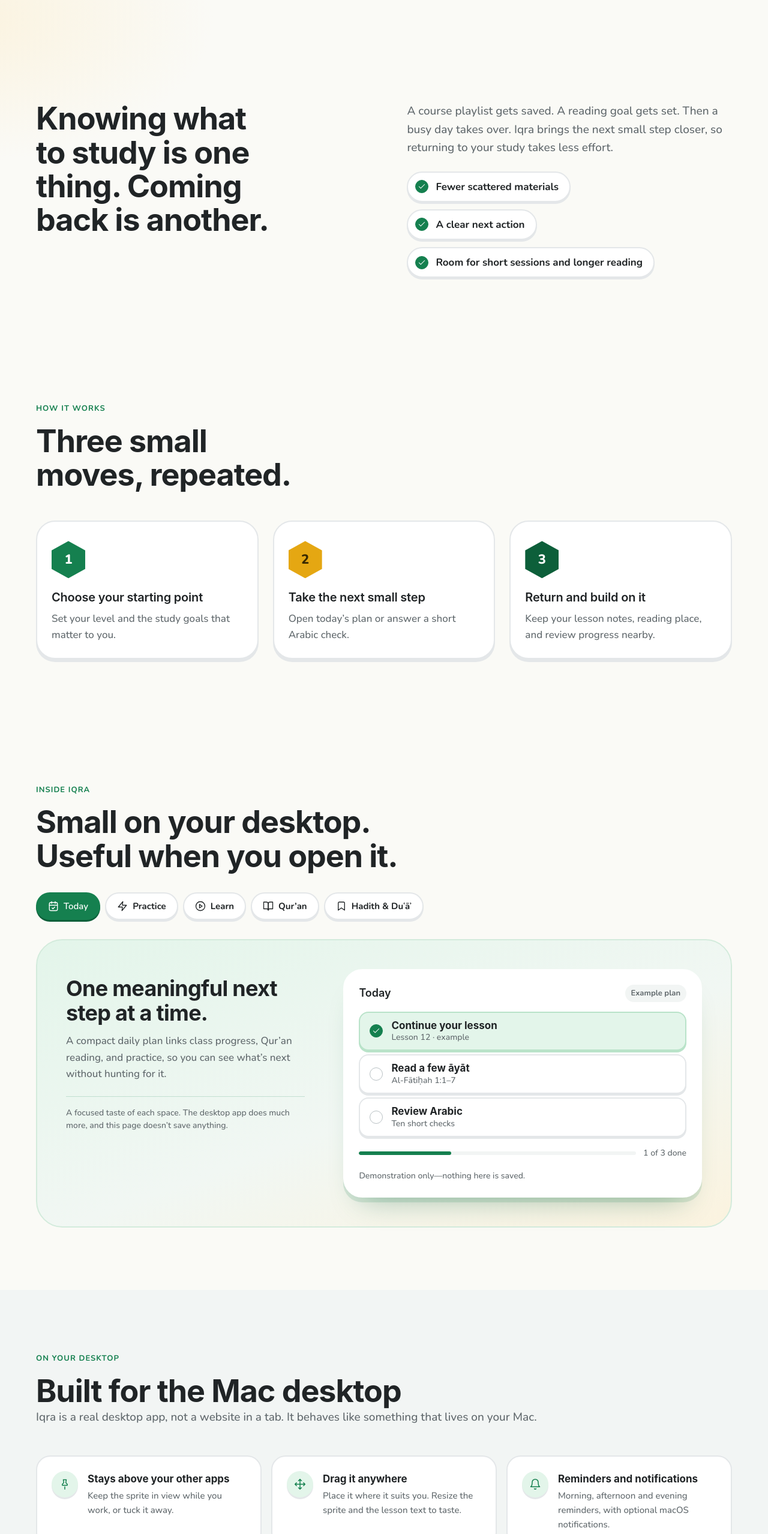
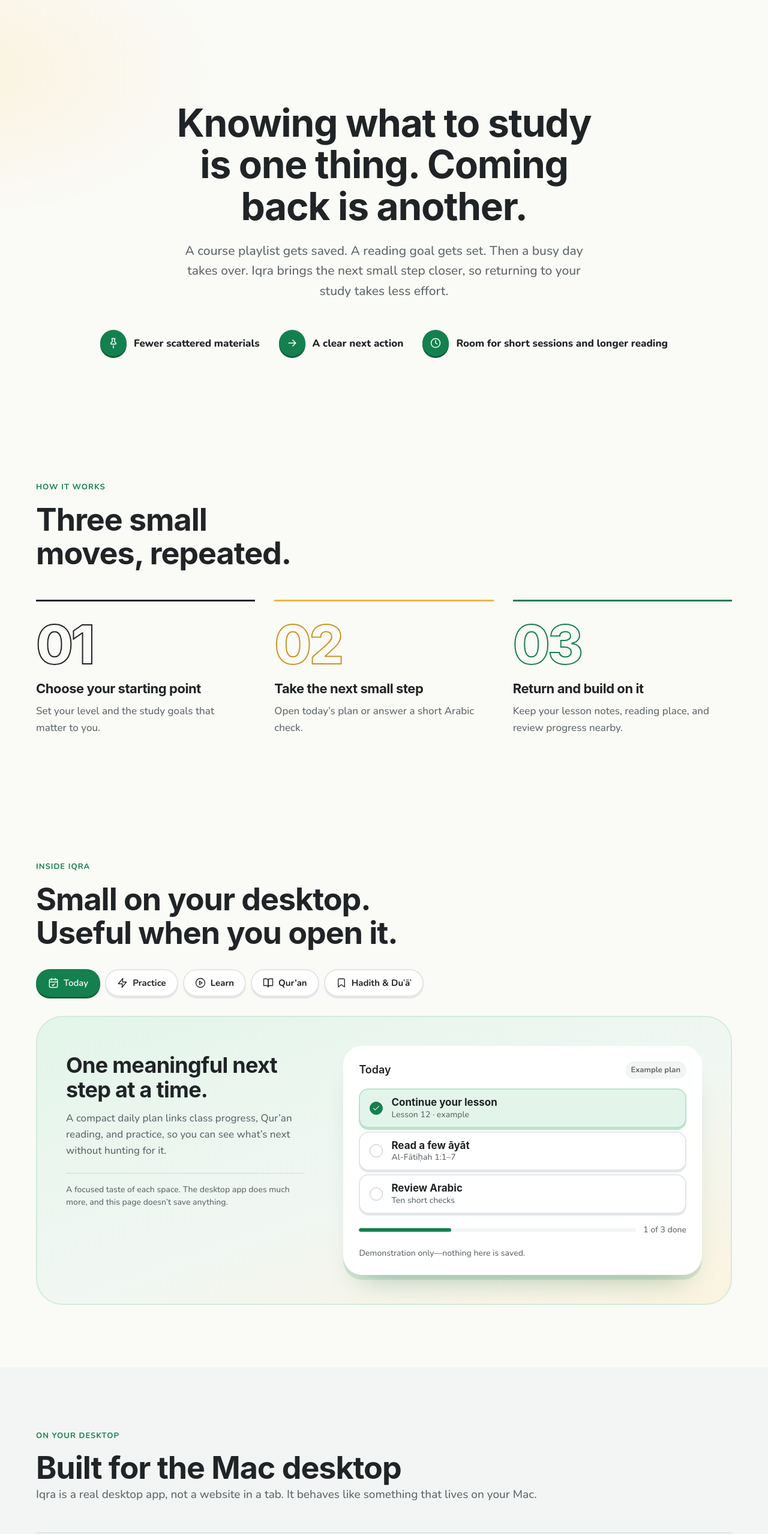
Before and after one commit to raheemthedev/iqra-landing, a React (Vite) app: page / in a window 1280 px wide. Shown: the part 2765-5323 px from the top of the page at 60% size. Built offline with nearby package versions, Linux system fonts and the light colour scheme.

Commit message:
feat: redesign why, how-it-works, Mac, sources and routine sections

```diff
--- a/src/components/Sections.tsx
+++ b/src/components/Sections.tsx
@@ -6,17 +6,19 @@
 import { BrandMark, Icon, type IconName } from './Icons'
 
 export function Why() {
+  const icons: IconName[] = ['pin', 'arrow', 'clock']
   return (
-    <section className="section container why" aria-labelledby="why-title">
+    <section className="section container why2" aria-labelledby="why-title">
       <h2 id="why-title" className="h2">{why.title}</h2>
-      <div>
-        <p className="body-lg">{why.body}</p>
-        <ul className="check-list">
-          {why.points.map((p) => (
-            <li key={p}><span className="tick on"><Icon name="check" size={14} /></span>{p}</li>
-          ))}
-        </ul>
-      </div>
+      <p className="body-lg">{why.body}</p>
+      <ul className="why2-points">
+        {why.points.map((p, i) => (
+          <li key={p}>
+            <span className="round-btn tone"><Icon name={icons[i]} size={20} /></span>
+            <span>{p}</span>
+          </li>
+        ))}
+      </ul>
     </section>
   )
 }
@@ -26,10 +28,10 @@
     <section id="how" className="section container" aria-labelledby="how-title">
       <p className="eyebrow">How it works</p>
       <h2 id="how-title" className="h2 narrow">Three small moves, repeated.</h2>
-      <ol className="steps">
+      <ol className="steps2">
         {steps.map((s, i) => (
           <li key={s.title}>
-            <span className="step-n" aria-hidden="true">{i + 1}</span>
+            <span className="steps2-n" aria-hidden="true">{String(i + 1).padStart(2, '0')}</span>
             <h3>{s.title}</h3>
             <p>{s.body}</p>
           </li>
@@ -72,11 +74,11 @@
   return (
     <section id="sources" className="section container" aria-labelledby="sources-title">
       <h2 id="sources-title" className="h2 narrow">{sources.title}</h2>
-      <div className="two-col">
-        <div className="col">
+      <div className="src2">
+        <div className="src2-col">
           <h3>{sources.left.title}</h3>
           <p>{sources.left.body}</p>
-          <ul className="source-list">
+          <ul className="src2-list">
             {sources.links.map((l) => (
               <li key={l.href + l.label}>
                 <a href={l.href} target="_blank" rel="noopener noreferrer">{l.label}<Icon name="external" size={14} /></a>
@@ -85,12 +87,18 @@
             ))}
           </ul>
         </div>
-        <div className="col">
+        <div className="src2-col src2-privacy">
+          <span className="round-btn tone"><Icon name="lock" size={22} /></span>
           <h3>{sources.right.title}</h3>
           <p>{sources.right.body}</p>
-          <p className="callout">{sources.disclaimer}</p>
+          <ul className="src2-checks">
+            <li><Icon name="check" size={16} />Stored on your Mac</li>
+            <li><Icon name="check" size={16} />No account for local progress</li>
+            <li><Icon name="check" size={16} />Export a backup any time</li>
+          </ul>
         </div>
       </div>
+      <p className="src2-note"><Icon name="sparkle" size={16} />{sources.disclaimer}</p>
     </section>
   )
 }
@@ -99,22 +107,18 @@
 
 export function Routine() {
   return (
-    <section className="section container routine" aria-labelledby="routine-title">
-      <div>
-        <h2 id="routine-title" className="h2">{routine.title}</h2>
-        <p className="body-lg mt">{routine.body}</p>
-      </div>
-      <ul className="routine-list">
+    <section className="section container routine2" aria-labelledby="routine-title">
+      <h2 id="routine-title" className="h2 narrow">{routine.title}</h2>
+      <p className="body-lg">{routine.body}</p>
+      <ol className="routine2-flow">
         {routine.items.map((r, i) => (
           <li key={r.label}>
-            <span className="round-btn tone"><Icon name={routineIcons[i]} /></span>
-            <div>
-              <strong>{r.label}</strong>
-              <span>{r.text}</span>
-            </div>
+            <span className="round-btn routine2-icon"><Icon name={routineIcons[i]} size={24} /></span>
+            <strong>{r.label}</strong>
+            <span>{r.text}</span>
           </li>
         ))}
-      </ul>
+      </ol>
     </section>
   )
 }
--- a/src/styles/sell.css
+++ b/src/styles/sell.css
@@ -80,12 +80,12 @@
 .band-soft { background: var(--soft); color: var(--ink); }
 .band-soft .h2 { color: var(--ink); }
 .band-soft .body-lg { color: var(--muted); }
-.mac-grid { margin-top: var(--s-6); display: grid; grid-template-columns: repeat(3, minmax(0, 1fr)); gap: var(--s-3); }
-.mac-grid li { display: flex; gap: var(--s-3); align-items: flex-start; background: #fff; border: 2px solid var(--border); border-radius: var(--r-md); padding: var(--s-4); }
+.mac-grid { margin-top: var(--s-6); display: grid; grid-template-columns: repeat(2, minmax(0, 1fr)); column-gap: clamp(32px, 6vw, 88px); border-top: 2px solid #dfe5e2; }
+.mac-grid li { display: flex; gap: var(--s-3); align-items: flex-start; padding: var(--s-4) 0; border-bottom: 2px solid #dfe5e2; }
 .mac-grid li > div { display: grid; gap: 2px; }
-.mac-grid strong { font-family: var(--font-head); font-size: 17px; }
-.mac-grid li span:not(.round-btn) { color: var(--muted); font-size: 15px; font-weight: 500; }
-.mac-grid .round-btn { background: var(--green-soft); border-color: transparent; color: var(--green); }
+.mac-grid strong { font-family: var(--font-head); font-size: 18px; }
+.mac-grid li span:not(.round-btn) { color: var(--muted); font-size: 15.5px; font-weight: 500; }
+.mac-grid .round-btn { width: 48px; height: 48px; background: #fff; color: var(--green); border-width: 2px; }
 
 /* ---------- Download ---------- */
 .dl { grid-template-columns: minmax(0, 1.1fr) minmax(0, 0.9fr); gap: clamp(28px, 5vw, 64px); align-items: center; justify-items: stretch; }
@@ -131,3 +131,65 @@
 @media (max-width: 560px) {
   .hx-actions .btn { flex: 1 1 100%; }
 }
+
+
+/* ---------- Why ---------- */
+.why2 { text-align: center; display: grid; justify-items: center; gap: var(--s-4); }
+.why2 .h2 { max-width: 18ch; font-size: clamp(36px, 5.4vw, 64px); }
+.why2 .body-lg { max-width: 56ch; font-size: clamp(18px, 1.8vw, 21px); }
+.why2-points { margin-top: var(--s-4); display: flex; flex-wrap: wrap; justify-content: center; gap: var(--s-2) var(--s-5); }
+.why2-points li { display: inline-flex; align-items: center; gap: 12px; font-weight: 800; font-size: 17px; }
+.why2-points .round-btn { width: 44px; height: 44px; }
+
+/* ---------- Steps ---------- */
+.steps2 { margin-top: var(--s-6); display: grid; grid-template-columns: repeat(3, minmax(0, 1fr)); gap: var(--s-5); position: relative; }
+.steps2 li { position: relative; padding-top: var(--s-5); border-top: 3px solid var(--ink); }
+.steps2 li:nth-child(2) { border-top-color: var(--saffron); }
+.steps2 li:nth-child(3) { border-top-color: var(--green); }
+.steps2-n { display: block; font-family: var(--font-head); font-weight: 800; font-size: clamp(56px, 7vw, 92px); line-height: 0.9; letter-spacing: -0.04em; color: transparent; -webkit-text-stroke: 2px var(--ink); margin-bottom: var(--s-3); }
+.steps2 li:nth-child(2) .steps2-n { -webkit-text-stroke-color: #c99524; }
+.steps2 li:nth-child(3) .steps2-n { -webkit-text-stroke-color: var(--green); }
+.steps2 h3 { font-family: var(--font-head); font-size: 22px; font-weight: 750; letter-spacing: -0.02em; margin-bottom: 6px; }
+.steps2 p { color: var(--muted); font-weight: 500; max-width: 34ch; }
+
+/* ---------- Sources & privacy ---------- */
+.src2 { margin-top: var(--s-6); display: grid; grid-template-columns: minmax(0, 1.25fr) minmax(0, 1fr); gap: var(--s-4); }
+.src2-col { border: 2px solid var(--border); border-radius: var(--r-lg); padding: var(--s-5); background: #fff; }
+.src2-col h3 { font-family: var(--font-head); font-size: 22px; font-weight: 750; letter-spacing: -0.02em; margin-bottom: 6px; }
+.src2-col > p { color: var(--muted); font-weight: 500; }
+.src2-list { margin-top: var(--s-4); border-top: 2px solid var(--border); }
+.src2-list li { display: flex; justify-content: space-between; align-items: baseline; gap: var(--s-3); padding: 12px 0; border-bottom: 1.5px solid var(--border); }
+.src2-list a { display: inline-flex; align-items: center; gap: 6px; font-weight: 800; color: var(--green-deep); text-underline-offset: 3px; white-space: nowrap; }
+.src2-list li span { color: var(--muted); font-size: 14px; text-align: right; font-weight: 500; }
+.src2-privacy { background: linear-gradient(160deg, var(--green-soft), #fff 75%); border-color: #cfe6da; display: grid; align-content: start; gap: 4px; }
+.src2-privacy .round-btn { width: 52px; height: 52px; margin-bottom: var(--s-2); background: var(--green); color: #fff; border-color: var(--green); box-shadow: 0 3px 0 var(--green-deep); }
+.src2-checks { margin-top: var(--s-3); display: grid; gap: 10px; font-weight: 700; }
+.src2-checks li { display: flex; align-items: center; gap: 10px; }
+.src2-checks svg { color: var(--green); }
+.src2-note { margin-top: var(--s-3); display: flex; gap: 10px; align-items: center; padding: 14px 20px; border-radius: 999px; background: var(--saffron-soft); border: 1.5px solid #f1dda0; font-weight: 700; font-size: 15px; }
+.src2-note svg { flex: none; color: #b17b11; }
+
+/* ---------- Routine ---------- */
+.routine2 { display: grid; justify-items: center; text-align: center; gap: var(--s-3); }
+.routine2 .body-lg { max-width: 48ch; }
+.routine2-flow { margin-top: var(--s-5); display: grid; grid-template-columns: repeat(3, minmax(0, 220px)); gap: var(--s-6); position: relative; justify-content: center; }
+.routine2-flow::before { content: ''; position: absolute; left: 16%; right: 16%; top: 33px; border-top: 2.5px dashed #c5cdd0; }
+.routine2-flow li { position: relative; display: grid; justify-items: center; gap: 2px; }
+.routine2-icon { width: 68px; height: 68px; margin-bottom: 10px; background: var(--green); color: #fff; border-color: var(--green); box-shadow: 0 4px 0 var(--green-deep); }
+.routine2-flow li:nth-child(2) .routine2-icon { background: var(--saffron); border-color: var(--saffron); color: #3a2a00; box-shadow: 0 4px 0 #c99524; }
+.routine2-flow strong { font-family: var(--font-head); font-size: 20px; }
+.routine2-flow li span:not(.round-btn) { color: var(--muted); font-weight: 500; }
+
+@media (max-width: 1024px) {
+  .src2 { grid-template-columns: 1fr; }
+}
+@media (max-width: 720px) {
+  .steps2 { grid-template-columns: 1fr; gap: var(--s-5); }
+  .mac-grid { grid-template-columns: 1fr; }
+  .routine2-flow { grid-template-columns: 1fr; gap: var(--s-4); }
+  .routine2-flow::before { display: none; }
+  .src2-col { padding: var(--s-4); }
+  .src2-list li { flex-direction: column; align-items: flex-start; gap: 0; }
+  .src2-list li span { text-align: left; }
+  .src2-note { border-radius: 20px; align-items: flex-start; }
+}
```
